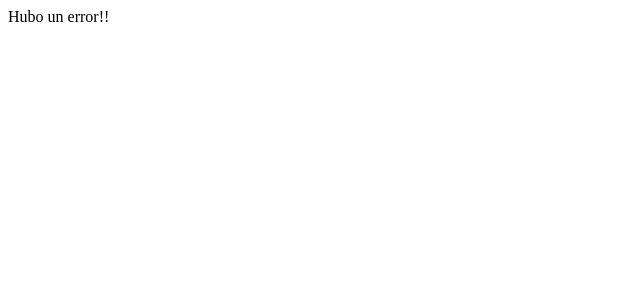
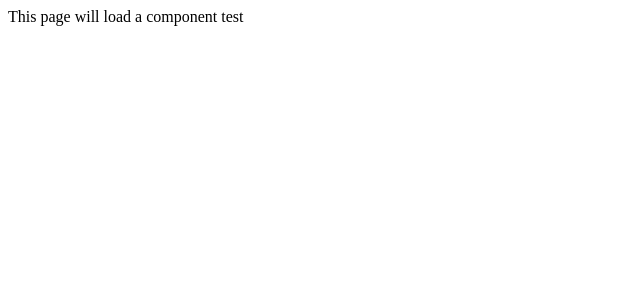
Before and after one commit to icabulo/29-my-api-with-react, a React (Vite) app: page /component-test in a window 1280 px wide. Before the commit this address had no page. Shown: the top 300 px of the page, without its empty margins (0-640 px from the left). Built offline with nearby package versions, Linux system fonts and the light colour scheme.

Commit message:
login, fsvs, and component-test routes created

```diff
--- /dev/null
+++ b/src/pages/ComponentTest.jsx
@@ -0,0 +1,4 @@
+function ComponentTest() {
+  return <div>This page will load a component test</div>;
+}
+export default ComponentTest;
--- /dev/null
+++ b/src/pages/index.js
@@ -0,0 +1,3 @@
+import ComponentTest from "./ComponentTest";
+
+export { ComponentTest };
--- a/src/router/index.jsx
+++ b/src/router/index.jsx
@@ -1,6 +1,7 @@
 import { createBrowserRouter, RouterProvider } from "react-router-dom";
 import { Login } from "../components/Login";
 import { FavsForm } from "../components/FavsForm";
+import { ComponentTest } from "../pages";
 
 const router = createBrowserRouter([
   {
@@ -18,6 +19,10 @@ const router = createBrowserRouter([
     path: "/favs",
     element: <FavsForm />,
   },
+  {
+    path: "/component-test",
+    element: <ComponentTest />,
+  },
 ]);
 
 const CustomRouter = () => <RouterProvider router={router}></RouterProvider>;
```
Also changed, not shown: 1 other file (tests, documents, lock files or other folders).
